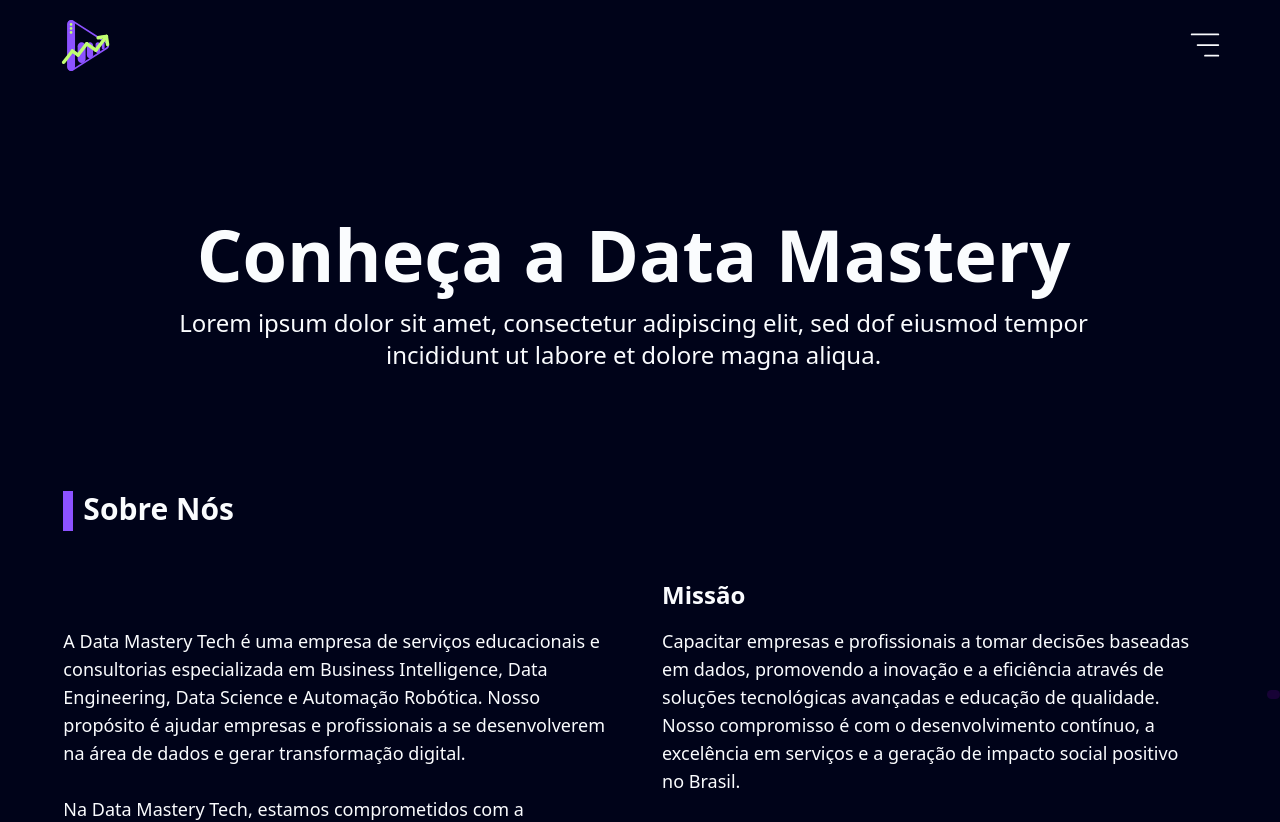
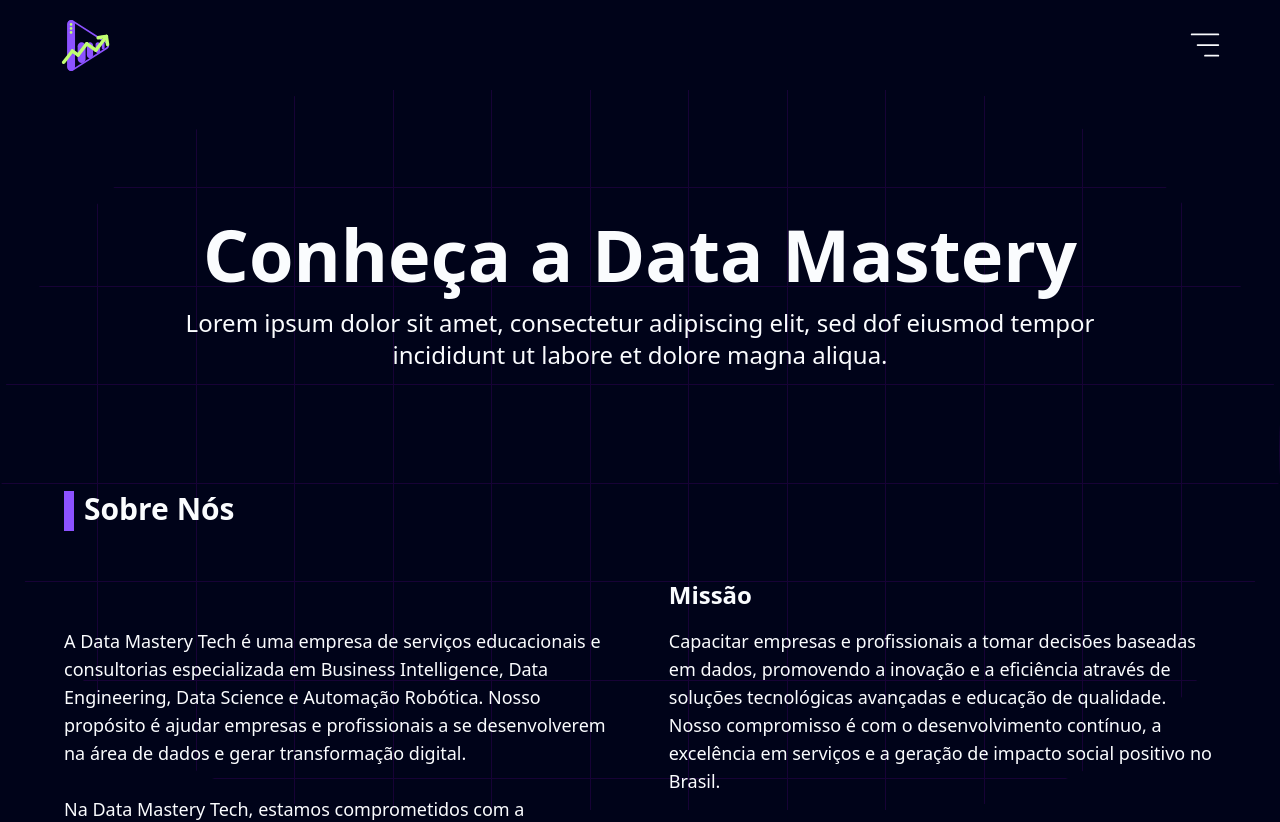
Before and after one commit to oArths/DM.Landpage.Frontend, a Next.js app: page /about in a window 1280 px wide. Shown: the top 822 px of the page. Built offline with nearby package versions, Linux system fonts and the light colour scheme.

Commit message:
fix: ajusta classe do GridBackground

```diff
--- a/app/components/GridBackground/index.tsx
+++ b/app/components/GridBackground/index.tsx
@@ -5,7 +5,7 @@
 
 export default function GridBackground({ highlight = [], className = "" }: GridBackgroundProps) {
   return (
-    <div className={`relative overflow-hidden rounded-full ${className}`}>
+    <div className={` overflow-hidden rounded-full ${className}`}>
       <div className="grid place-items-start grid-cols-4 sm:grid-cols-6 lg:grid-cols-[repeat(13,minmax(0,1fr))] lg:grid-rows-9">
         {Array.from({ length: 117 }).map((_, i) => (
           <div
```
